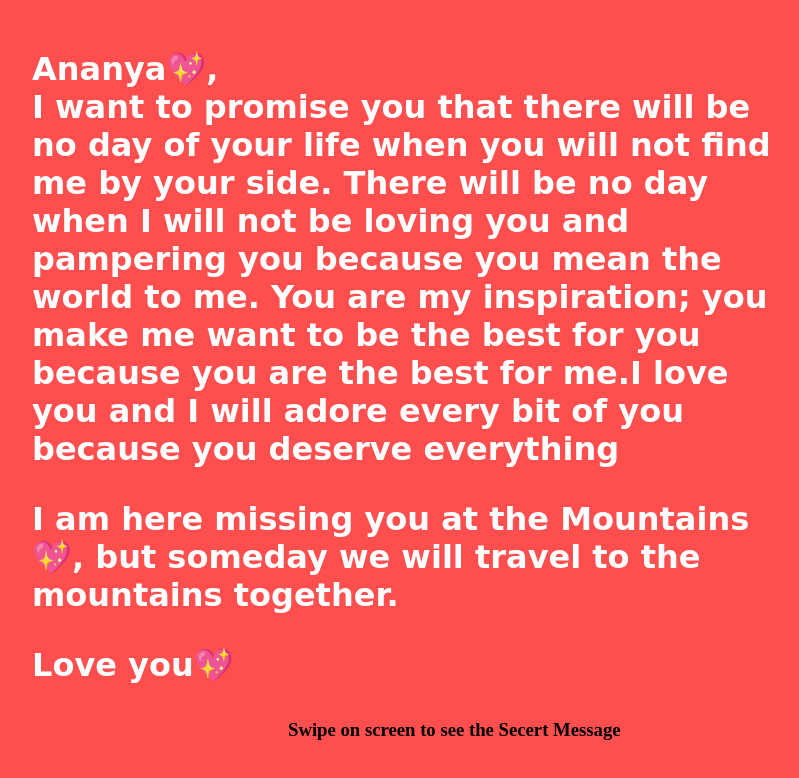
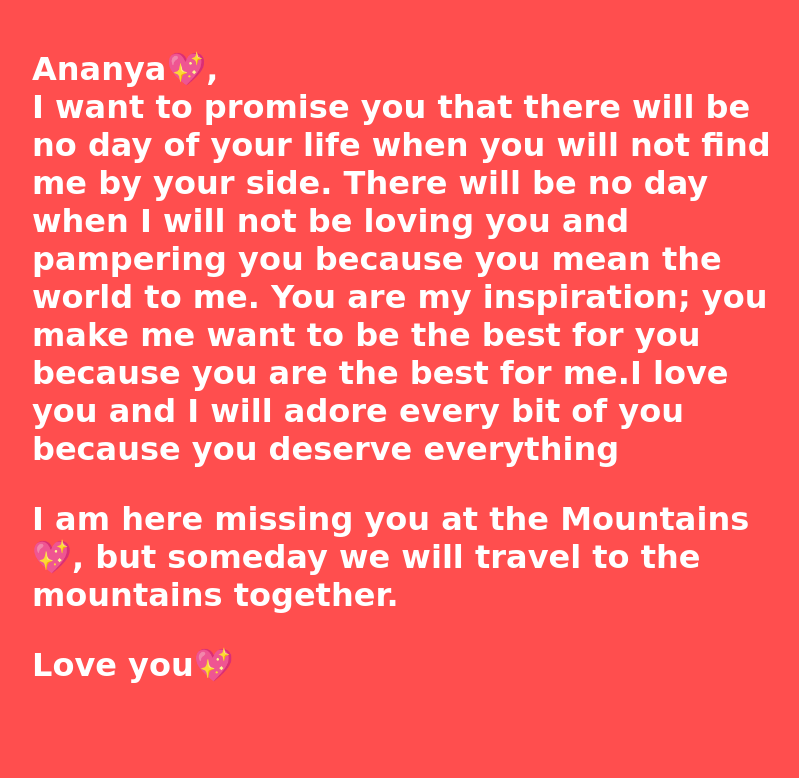
Before and after one commit to slowflash1232/Valentines-day, a plain HTML site: page new.html in a window 1280 px wide. Shown: the whole page, without its empty margins (224-1023 px from the left). Drawn offline with Linux system fonts and the light colour scheme; a script that the page names is missing.

Commit message:
Update new.html

```diff
--- a/new.html
+++ b/new.html
@@ -24,7 +24,6 @@
         <p>Love you💖</p>
       </div>
     </div>
-    <h3>Swipe on screen to see the Secert Message</h3>
     <canvas></canvas>
 
     <script type="x-shader/x-fragment" id="vertShader">
```
